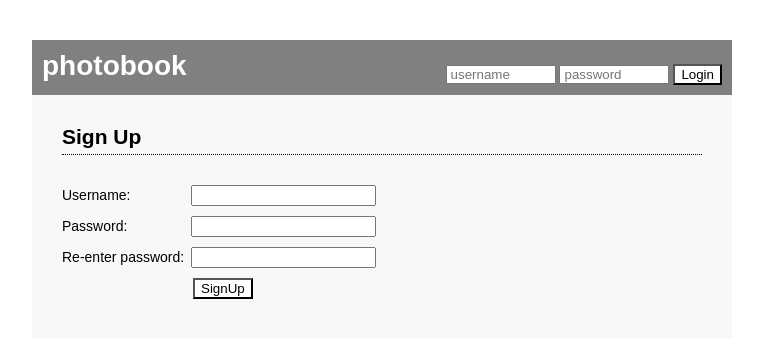
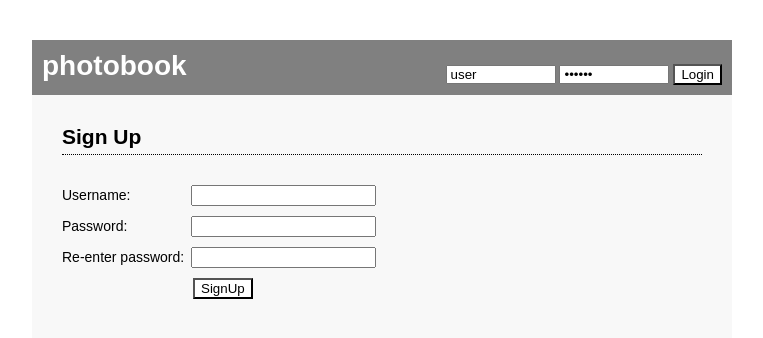
Before and after one commit to georgi-yankov/phpcourse, a PHP site: page / in a window 1280 px wide. Shown: the top 338 px of the page, without its empty margins (258-1021 px from the left). Run offline with PHP 8.4, Linux system fonts and the light colour scheme.

Commit message:
placed default username and password

```diff
--- a/homework-2/includes/header.php
+++ b/homework-2/includes/header.php
@@ -27,8 +27,8 @@ if (existLoggedUser()) {
                 <?php } else { ?>
                     <div id="login-form">
                         <form method="POST" action="processing/check-user.php" role="form">
-                            <input type="text" name="username" placeholder="username" required />
-                            <input type="password" name="password" placeholder="password" required />
+                            <input type="text" name="username" placeholder="username" value="user" required />
+                            <input type="password" name="password" placeholder="password" value="qwerty" required />
                             <input type="submit" name="user-action" value="Login" />
                         </form>
                     </div>
```
